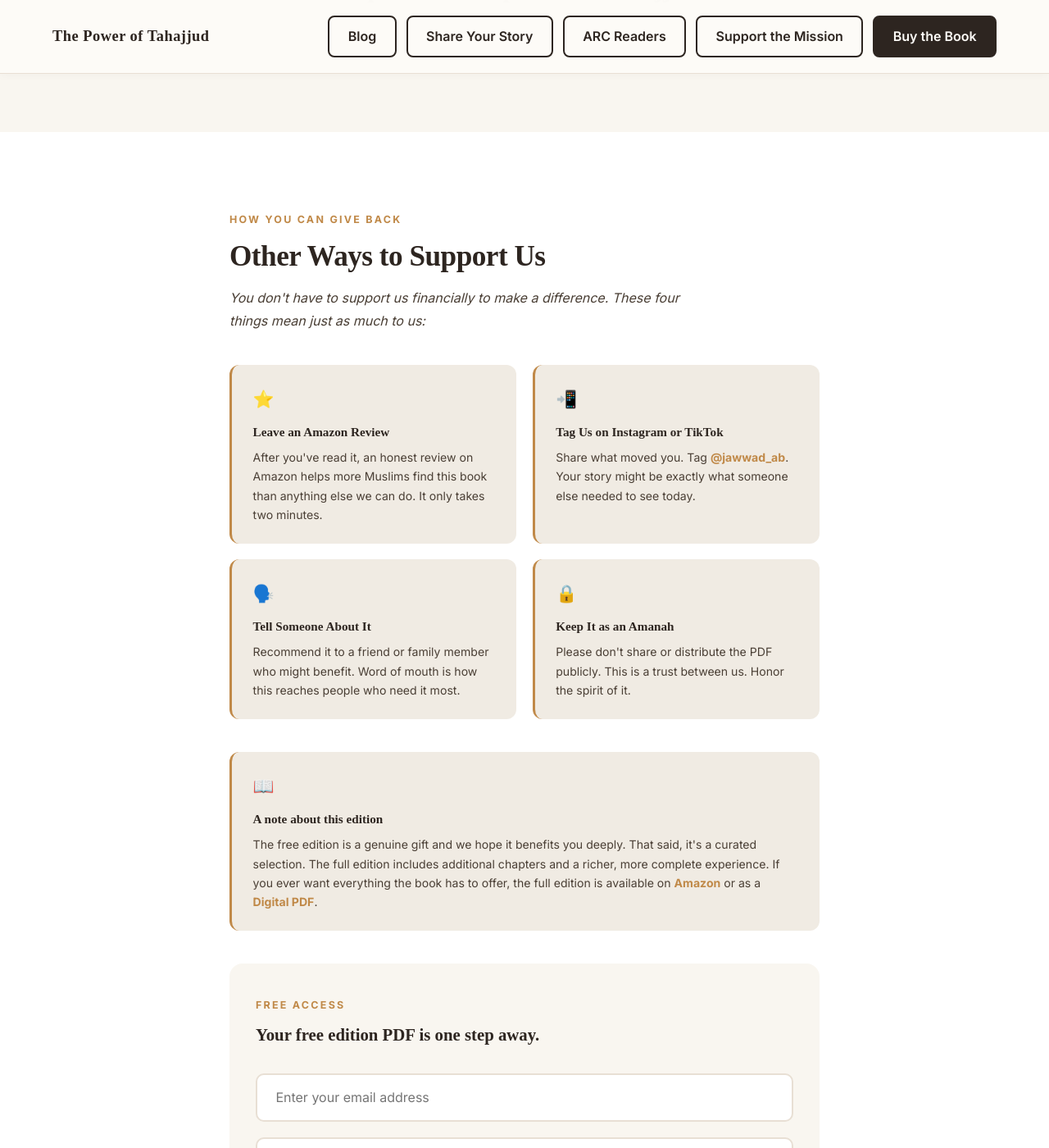
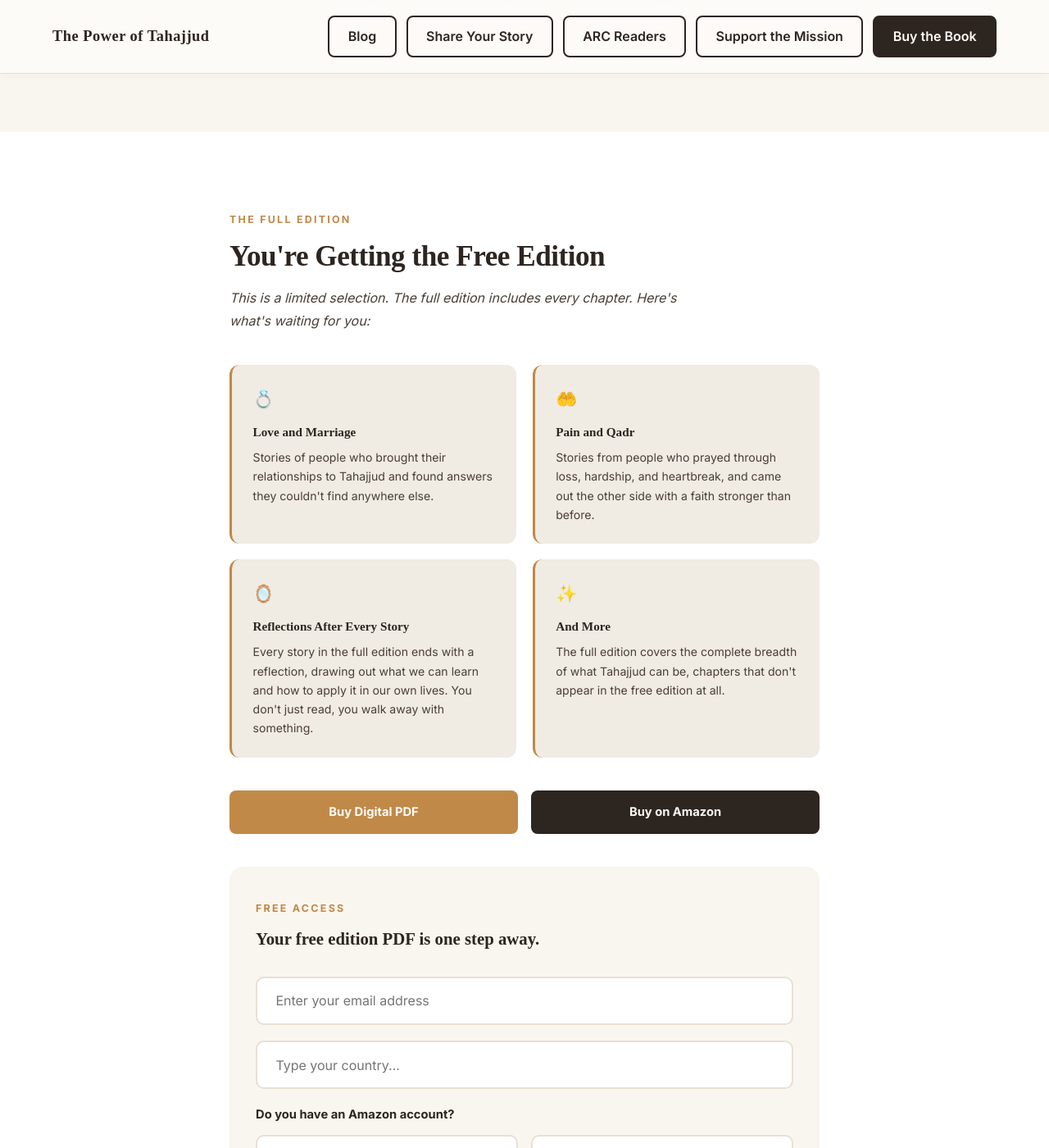
Before and after one commit to Omnitryx-Inc/tahajjud-fe-main, a Jekyll site: the page built from pages/free.html, in a window 1280 px wide and 1400 px high, scrolled down 1636 px. Shown: the whole window at 82% size. Built offline with Jekyll 4.4.1, drawn with Linux system fonts in a browser that asks for light colours; some web fonts are replaced.

Commit message:
adjustments

```diff
--- a/pages/free.html
+++ b/pages/free.html
@@ -559,65 +559,55 @@
 <section class="free-section">
     <div class="free-inner">
 
-        <p class="section-label" style="text-align: left;">How You Can Give Back</p>
-        <h2 class="section-title" style="text-align: left;">Other Ways to Support Us</h2>
-        <p class="section-subtitle" style="text-align: left; margin: 0 0 0.5rem;">
-            You don't have to support us financially to make a difference.
-            These four things mean just as much to us:
+        <p class="section-label" style="text-align: left;">The Full Edition</p>
+        <h2 class="section-title" style="text-align: left;">You're Getting the Free Edition</h2>
+        <p class="section-subtitle" style="text-align: left; margin: 0 0 2rem;">
+            This is a limited selection. The full edition includes every chapter. Here's what's waiting for you:
         </p>
 
-        <div class="asks-list">
+        <div class="asks-list" style="margin-bottom: 2.5rem;">
 
             <div class="ask-item">
-                <span class="ask-item-icon">⭐</span>
-                <p class="ask-item-title">Leave an Amazon Review</p>
+                <span class="ask-item-icon">💍</span>
+                <p class="ask-item-title">Love and Marriage</p>
                 <p class="ask-item-body">
-                    After you've read it, an honest review on Amazon helps more Muslims find this book
-                    than anything else we can do. It only takes two minutes.
+                    Stories of people who brought their relationships to Tahajjud and found answers they couldn't find anywhere else.
                 </p>
             </div>
 
             <div class="ask-item">
-                <span class="ask-item-icon">📲</span>
-                <p class="ask-item-title">Tag Us on Instagram or TikTok</p>
+                <span class="ask-item-icon">🤲</span>
+                <p class="ask-item-title">Pain and Qadr</p>
                 <p class="ask-item-body">
-                    Share what moved you. Tag <a href="https://www.instagram.com/jawwad_ab/" target="_blank" style="color: var(--gold-primary); font-weight: 700; text-decoration: none;">@jawwad_ab</a>. Your story
-                    might be exactly what someone else needed to see today.
+                    Stories from people who prayed through loss, hardship, and heartbreak, and came out the other side with a faith stronger than before.
                 </p>
             </div>
 
             <div class="ask-item">
-                <span class="ask-item-icon">🗣️</span>
-                <p class="ask-item-title">Tell Someone About It</p>
+                <span class="ask-item-icon">🪞</span>
+                <p class="ask-item-title">Reflections After Every Story</p>
                 <p class="ask-item-body">
-                    Recommend it to a friend or family member who might benefit.
-                    Word of mouth is how this reaches people who need it most.
+                    Every story in the full edition ends with a reflection, drawing out what we can learn and how to apply it in our own lives. You don't just read, you walk away with something.
                 </p>
             </div>
 
             <div class="ask-item">
-                <span class="ask-item-icon">🔒</span>
-                <p class="ask-item-title">Keep It as an Amanah</p>
+                <span class="ask-item-icon">✨</span>
+                <p class="ask-item-title">And More</p>
                 <p class="ask-item-body">
-                    Please don't share or distribute the PDF publicly. This is a
-                    trust between us. Honor the spirit of it.
+                    The full edition covers the complete breadth of what Tahajjud can be, chapters that don't appear in the free edition at all.
                 </p>
             </div>
 
         </div>
 
-        <!-- Note about the free vs full edition -->
-        <div class="ask-item" style="margin-bottom: 2rem; border-left-color: var(--gold-primary); background: var(--beige-soft);">
-            <span class="ask-item-icon">📖</span>
-            <p class="ask-item-title">A note about this edition</p>
-            <p class="ask-item-body">
-                The free edition is a genuine gift and we hope it benefits you deeply.
-                That said, it's a curated selection. The full edition includes additional chapters and a richer, more complete experience.
-                If you ever want everything the book has to offer, the full edition is available on
-                <a href="{{ site.amazon_url }}" style="color: var(--gold-primary); font-weight: 700; text-decoration: none;">Amazon</a>
-                or as a
-                <a href="{{ site.stripe_buy_url }}" target="_blank" style="color: var(--gold-primary); font-weight: 700; text-decoration: none;">Digital PDF</a>.
-            </p>
+        <div style="display: flex; gap: 1rem; margin-bottom: 2.5rem;">
+            <a href="{{ site.stripe_buy_url }}" target="_blank" class="purchase-card-btn btn-gold" style="flex: 1;" onclick="gtag('event', 'click_buy_digital', {'button_location': 'free_page_upsell'})">
+                Buy Digital PDF
+            </a>
+            <a href="{{ site.amazon_url }}" class="purchase-card-btn btn-dark" style="flex: 1;" onclick="gtag('event', 'click_buy_page', {'button_location': 'free_page_upsell'})">
+                Buy on Amazon
+            </a>
         </div>
 
         <!-- ======================================================
```
